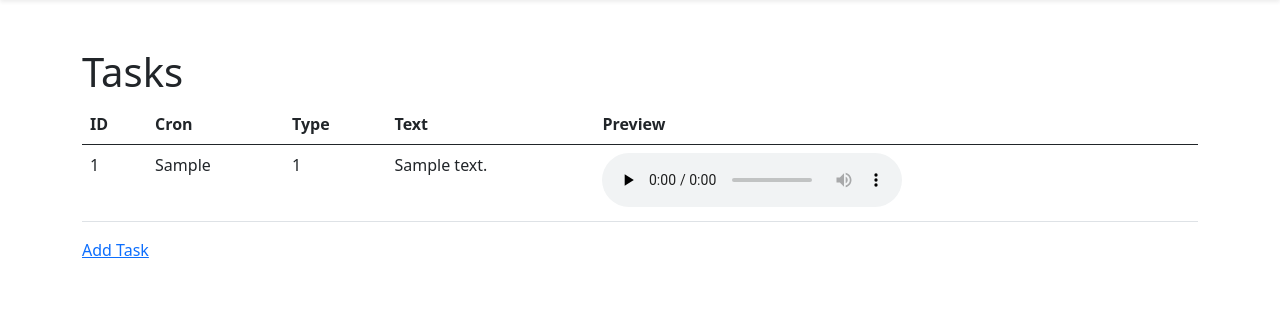
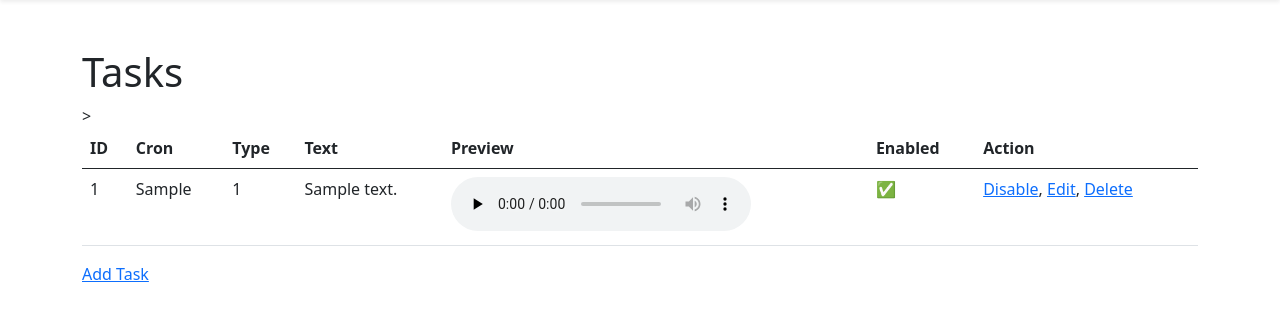
Before and after one commit to charlee/alarmbot, a Django app: page / in a window 1280 px wide. Shown: the part 56-377 px from the top of the page. Run offline with Django 3.2, Linux system fonts and the light colour scheme; tables that the repository leaves empty hold one stand-in row (values such as "Sample post").

Commit message:
added management actions

```diff
--- a/alarmbot/core/models.py
+++ b/alarmbot/core/models.py
@@ -9,6 +9,7 @@ class Task(models.Model):
     cron = models.CharField(max_length=64)
     task_type = models.IntegerField(choices=TaskType.choices)
     text = models.CharField(max_length=400)
+    enabled = models.BooleanField(default=True)
 
     def voice_url(self):
         return '/media/voices/voice-%s.mp3' % self.id
--- /dev/null
+++ b/alarmbot/core/static/js/home.js
@@ -0,0 +1,23 @@
+function post(action) {
+  const form = $("#action-form")[0];
+  form.action = action;
+  form.submit();
+}
+
+function enableTask(id) {
+  post('/tasks/enable/' + id + '/');
+}
+
+function disableTask(id) {
+  post('/tasks/disable/' + id + '/');
+}
+
+function deleteTask(id) {
+  if (confirm('Are you sure to delete task ' + id + '?')) {
+    post('/tasks/delete/' + id + '/');
+  }
+}
+
+$(document).ready(() => {
+
+});
--- a/alarmbot/core/urls.py
+++ b/alarmbot/core/urls.py
@@ -1,7 +1,10 @@
 from django.urls import path, include
-from alarmbot.core.views import home, AddTaskView
+import alarmbot.core.views as home_views
 
 urlpatterns = [
-    path('', home),
-    path('tasks/add', AddTaskView.as_view()),
+    path('', home_views.home),
+    path('tasks/add', home_views.AddTaskView.as_view()),
+    path('tasks/enable/<int:id>/', home_views.EnableTaskView.as_view()),
+    path('tasks/disable/<int:id>/', home_views.DisableTaskView.as_view()),
+    path('tasks/delete/<int:id>/', home_views.DeleteTaskView.as_view()),
 ]
--- a/alarmbot/core/views.py
+++ b/alarmbot/core/views.py
@@ -34,8 +34,36 @@ class AddTaskView(View):
         return redirect('/')
 
 
+class EnableTaskView(View):
+    def post(self, request, id):
+        try:
+            task = Task.objects.get(id=id)
+            task.enabled = True
+            task.save()
 
-class PlayVoiceView(View):
+            return redirect('/')
+        except Task.DoesNotExist:
+            raise Http404
 
-    def get(self, request):
-        return render()
+
+class DisableTaskView(View):
+    def post(self, request, id):
+        try:
+            task = Task.objects.get(id=id)
+            task.enabled = False
+            task.save()
+
+            return redirect('/')
+        except Task.DoesNotExist:
+            raise Http404
+
+
+class DeleteTaskView(View):
+    def post(self, request, id):
+        try:
+            task = Task.objects.get(id=id)
+            task.delete()
+
+            return redirect('/')
+        except Task.DoesNotExist:
+            raise Http404
--- a/alarmbot/templates/base.html
+++ b/alarmbot/templates/base.html
@@ -20,10 +20,11 @@
       </div>
     </div>
   </header>
+  <script src="https://ajax.googleapis.com/ajax/libs/jquery/3.6.0/jquery.min.js"></script>
+  <script src="https://cdn.jsdelivr.net/npm/bootstrap@5.0.0-beta2/dist/js/bootstrap.bundle.min.js" integrity="sha384-b5kHyXgcpbZJO/tY9Ul7kGkf1S0CWuKcCD38l8YkeH8z8QjE0GmW1gYU5S9FOnJ0" crossorigin="anonymous"></script>
   <main>
     {% block content %}
     {% endblock %}
   </main>
-  <script src="https://cdn.jsdelivr.net/npm/bootstrap@5.0.0-beta2/dist/js/bootstrap.bundle.min.js" integrity="sha384-b5kHyXgcpbZJO/tY9Ul7kGkf1S0CWuKcCD38l8YkeH8z8QjE0GmW1gYU5S9FOnJ0" crossorigin="anonymous"></script>
 </body>
 </html>
--- a/alarmbot/templates/index.html
+++ b/alarmbot/templates/index.html
@@ -1,6 +1,5 @@
-{% extends 'base.html' %}
-
-{% block content %}
+{% extends 'base.html' %} {% block content %}
+{% load static %}
 <section class="py-5 container">
   <h1>Tasks</h1>
 
@@ -12,6 +11,8 @@
         <th>Type</th>
         <th>Text</th>
         <th>Preview</th>
+        <th>Enabled</th>
+        <th>Action</th>
       </tr>
     </thead>
     <tbody>
@@ -23,8 +24,19 @@
         <td>{{ task.text }}</td>
         <td>
           <audio controls preload="none">
-            <source src="{{ task.voice_url }}" type="audio/mp3">
+            <source src="{{ task.voice_url }}" type="audio/mp3" />
           </audio>
+        </td>>
+        <td>{% if task.enabled %} ✅ {% else %} ❌ {% endif %} </td>
+        <td>
+          {% if task.enabled %}
+            <a href="javascript:disableTask({{ task.id }})">Disable</a>,
+          {% else %}
+            <a href="javascript:enableTask({{ task.id }})">Enable</a>,
+          {% endif %}
+
+          <a href="/tasks/edit/{{ task.id }}">Edit</a>,
+          <a href="javascript:deleteTask({{ task.id }})">Delete</a>
         </td>
       </tr>
       {% endfor %}
@@ -33,4 +45,8 @@
 
   <a href="/tasks/add">Add Task</a>
 </section>
+<form method="POST" id="action-form" style="display: none">
+{% csrf_token %}
+</form>
+<script src="{% static 'js/home.js' %}"></script>
 {% endblock %}
--- a/alarmbot/urls.py
+++ b/alarmbot/urls.py
@@ -21,4 +21,6 @@ from django.conf.urls.static import static
 urlpatterns = [
     path('admin/', admin.site.urls),
     path('', include('alarmbot.core.urls')),
-] + static(settings.MEDIA_URL, document_root=settings.MEDIA_ROOT)
+]
+
+urlpatterns += static(settings.MEDIA_URL, document_root=settings.MEDIA_ROOT)
```
Also changed, not shown: alarmbot/core/migrations/0002_task_enabled.py (added), 1 other file.
